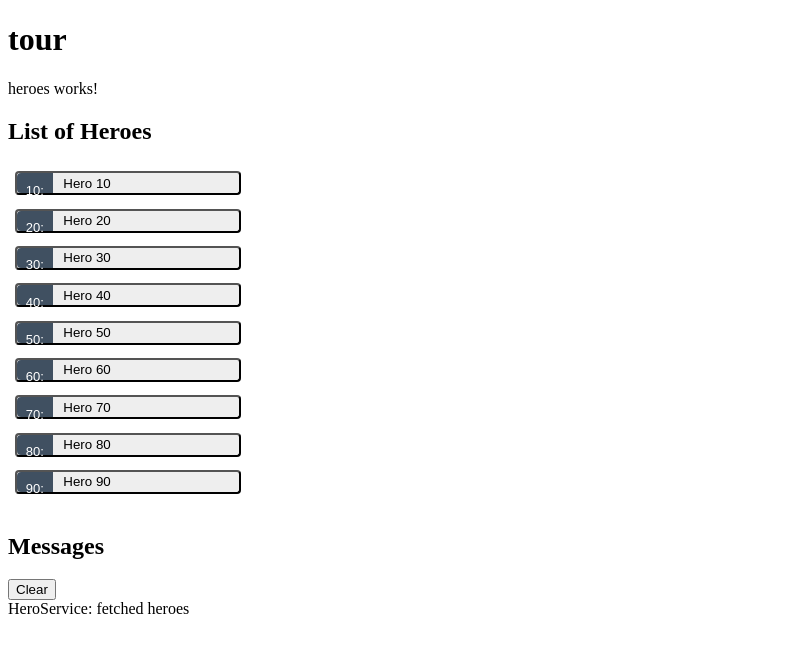
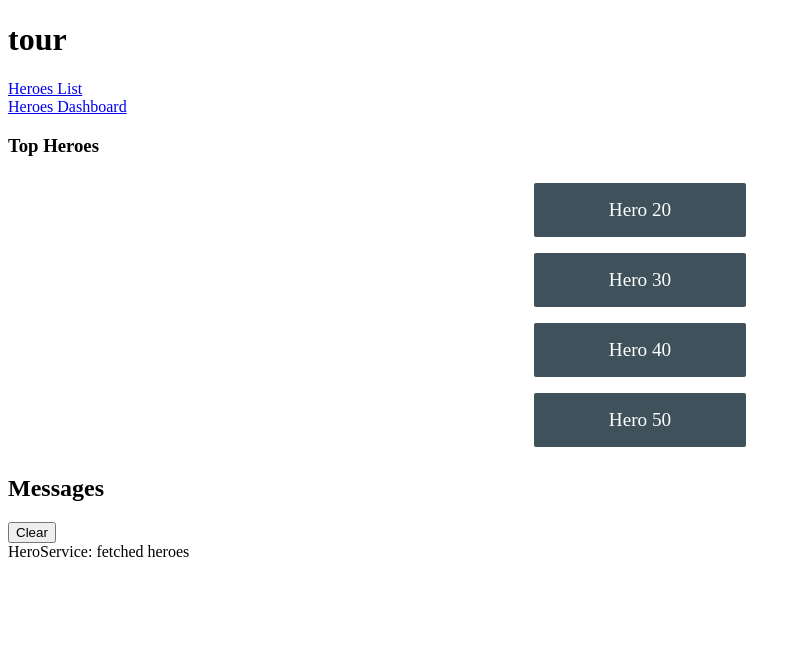
Before and after one commit to tbfPrime/tour, an Angular app: page /dashboard in a window 1280 px wide. Before the commit this address led to /. Shown: the top 652 px of the page, without its empty margins (0-801 px from the left). Built offline with nearby package versions, Linux system fonts and the light colour scheme.

Commit message:
Added Dashboard

```diff
--- a/src/app/app-routing.module.ts
+++ b/src/app/app-routing.module.ts
@@ -1,7 +1,13 @@
 import { NgModule } from '@angular/core';
 import { Routes, RouterModule } from '@angular/router';
+import { HeroesComponent } from './heroes/heroes.component';
+import { DashboardComponent } from './dashboard/dashboard.component';
 
-const routes: Routes = [];
+const routes: Routes = [
+  { path: 'heroes', component: HeroesComponent },
+  { path: 'dashboard', component: DashboardComponent },
+  { path: '', redirectTo: '/dashboard', pathMatch: 'full' }
+];
 
 @NgModule({
   imports: [RouterModule.forRoot(routes)],
--- a/src/app/app.component.html
+++ b/src/app/app.component.html
@@ -1,3 +1,10 @@
 <h1>{{title}}</h1>
-<app-heroes></app-heroes>
+<nav>
+  <a routerLink="/heroes">Heroes List</a>
+</nav>
+<nav>
+  <a routerLink="/dashboard">Heroes Dashboard</a>
+</nav>
+
+<router-outlet></router-outlet>
 <app-messages></app-messages>
--- a/src/app/app.module.ts
+++ b/src/app/app.module.ts
@@ -7,13 +7,15 @@
 import { FormsModule } from '@angular/forms';
 import { HeroDetailComponent } from './hero-detail/hero-detail.component';
 import { MessagesComponent } from './messages/messages.component';
+import { DashboardComponent } from './dashboard/dashboard.component';
 
 @NgModule({
   declarations: [
     AppComponent,
     HeroesComponent,
     HeroDetailComponent,
-    MessagesComponent
+    MessagesComponent,
+    DashboardComponent
   ],
   imports: [
     BrowserModule,
--- /dev/null
+++ b/src/app/dashboard/dashboard.component.html
@@ -0,0 +1,4 @@
+<h3>Top Heroes</h3>
+<div class="heroes-menu" *ngFor="let hero of heroes">
+  <a>{{hero.name}}</a>
+</div>
--- /dev/null
+++ b/src/app/dashboard/dashboard.component.scss
@@ -0,0 +1,50 @@
+/* DashboardComponent's private CSS styles */
+
+h2 {
+  text-align: center;
+}
+
+.heroes-menu {
+  padding: 0;
+  margin: auto;
+  max-width: 1000px;
+
+  /* flexbox */
+  display: flex;
+  flex-direction: row;
+  flex-wrap: wrap;
+  justify-content: space-around;
+  align-content: flex-start;
+  align-items: flex-start;
+}
+
+a {
+  background-color: #3f525c;
+  border-radius: 2px;
+  padding: 1rem;
+  font-size: 1.2rem;
+  text-decoration: none;
+  display: inline-block;
+  color: #fff;
+  text-align: center;
+  width: 100%;
+  min-width: 70px;
+  margin: .5rem auto;
+  box-sizing: border-box;
+
+  /* flexbox */
+  order: 0;
+  flex: 0 1 auto;
+  align-self: auto;
+}
+
+@media (min-width: 600px) {
+  a {
+    width: 18%;
+    box-sizing: content-box;
+  }
+}
+
+a:hover {
+  background-color: #000;
+}
--- /dev/null
+++ b/src/app/dashboard/dashboard.component.ts
@@ -0,0 +1,22 @@
+import { Component, OnInit } from '@angular/core';
+import { HeroService } from '../hero.service';
+import { Hero } from '../hero';
+
+@Component({
+  selector: 'app-dashboard',
+  templateUrl: './dashboard.component.html',
+  styleUrls: ['./dashboard.component.scss']
+})
+export class DashboardComponent implements OnInit {
+  heroes: Hero[] = [];
+
+  constructor(private heroService: HeroService) { }
+
+  ngOnInit(): void {
+    this.getHeroes();
+  }
+
+  getHeroes(): void {
+    this.heroService.getHeroes().subscribe(heroes => this.heroes = heroes.slice(1,5) );
+  }
+}
--- a/src/app/heroes/heroes.component.html
+++ b/src/app/heroes/heroes.component.html
@@ -1,5 +1,4 @@
-<p>heroes works!</p>
-<h2>List of Heroes</h2>
+<h3>List of Heroes</h3>
 <ul class="heroes">
   <li *ngFor="let hero of heroes">
     <button type="button" (click)="onSelect(hero)" [class.selected]="hero === selectedHero">
```
Also changed, not shown: 1 other file (tests, documents, lock files or other folders).
